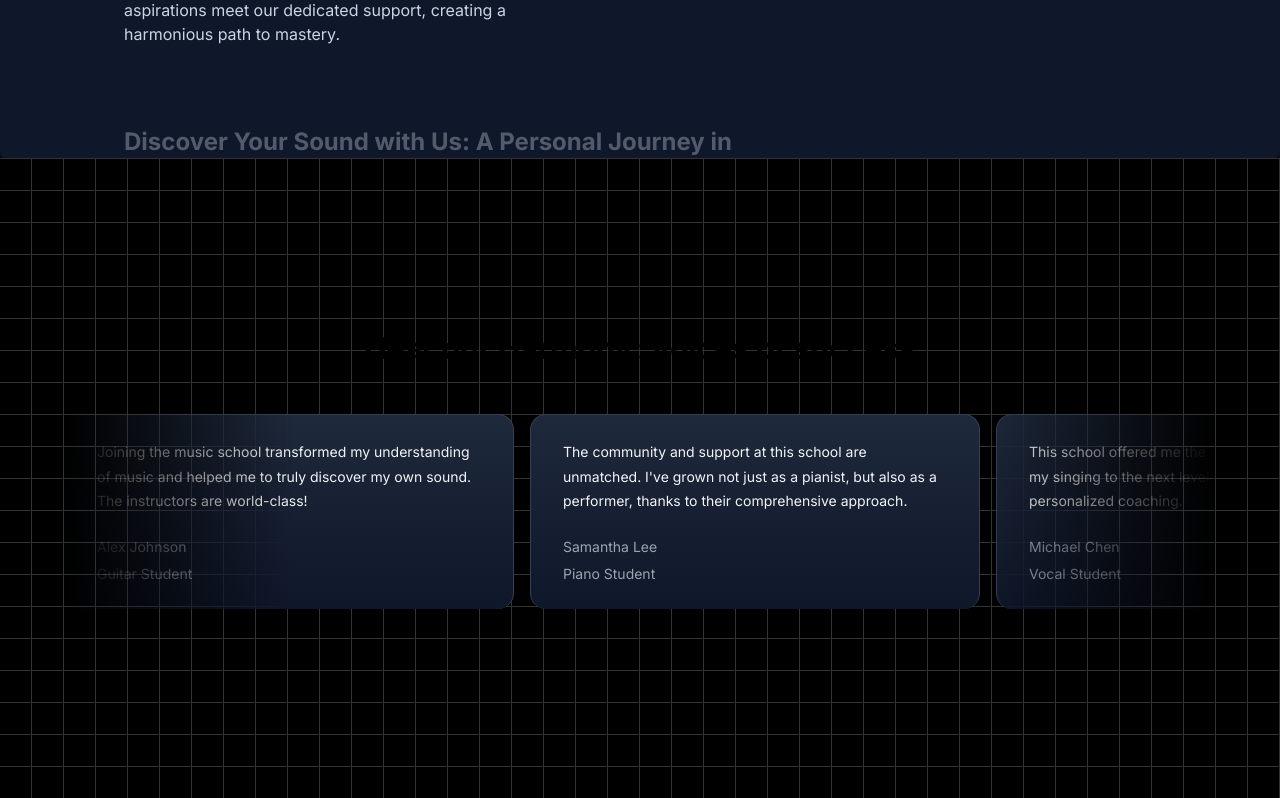
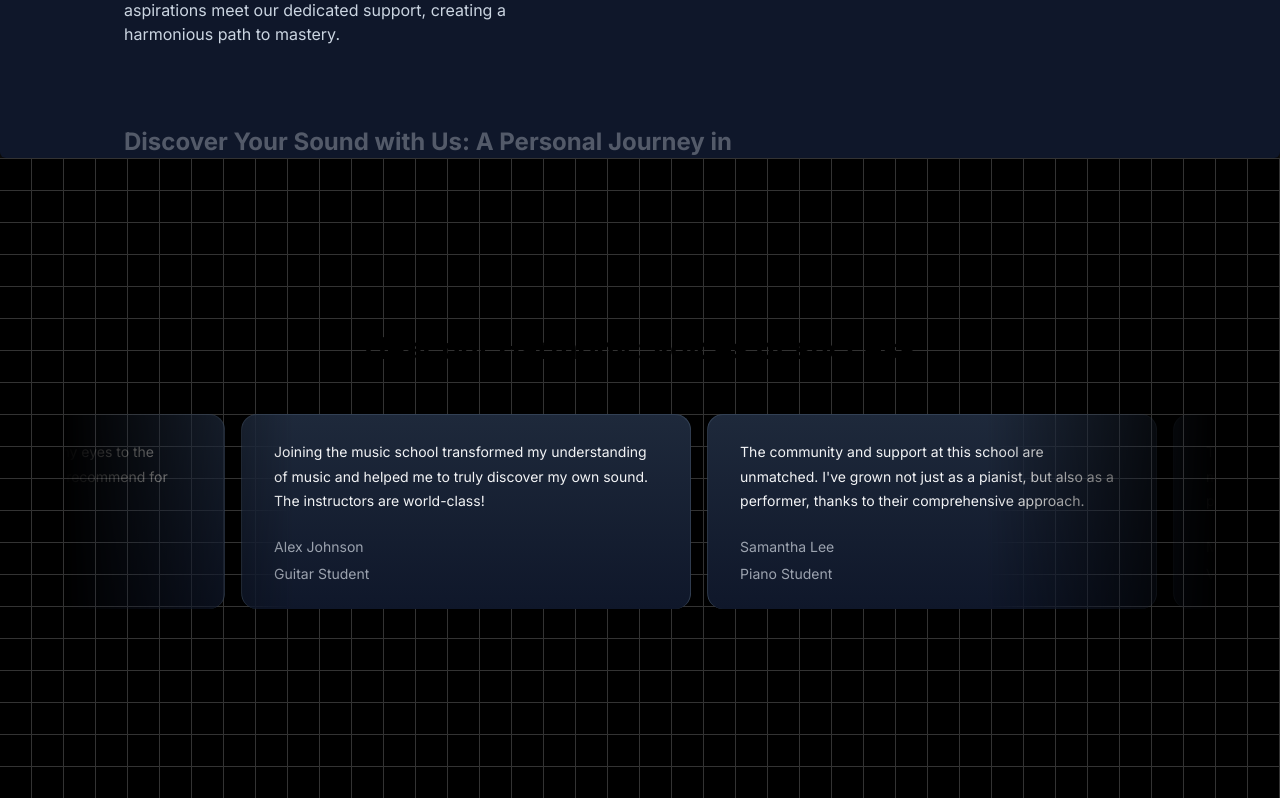
Before and after one commit to rohanrs09/MusicSchool, a Next.js app: page / in a window 1280 px wide. Shown: the part 2128-2926 px from the top of the page. Built offline with nearby package versions, Linux system fonts and the light colour scheme.

Commit message:
create TestimonialCards

```diff
--- a/tailwind.config.ts
+++ b/tailwind.config.ts
@@ -63,6 +63,8 @@ const config: Config = {
       },
       animation: {
         spotlight: "spotlight 2s ease .75s 1 forwards",
+        scroll:
+          "scroll var(--animation-duration, 40s) var(--animation-direction, forwards) linear infinite",
       },
       keyframes: {
         spotlight: {
@@ -75,6 +77,11 @@ const config: Config = {
             transform: "translate(-50%,-40%) scale(1)",
           },
         },
+        scroll: {
+          to: {
+            transform: "translate(calc(-50% - 0.5rem))",
+          },
+        },
       },
     },
   },
```
